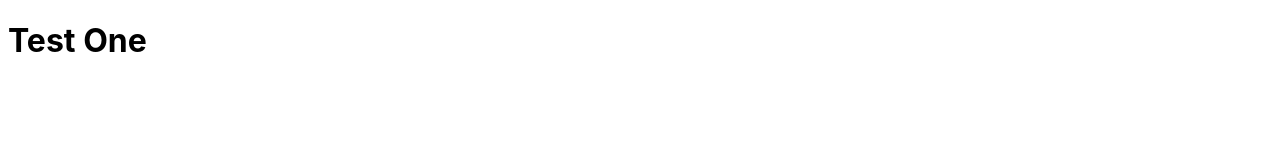
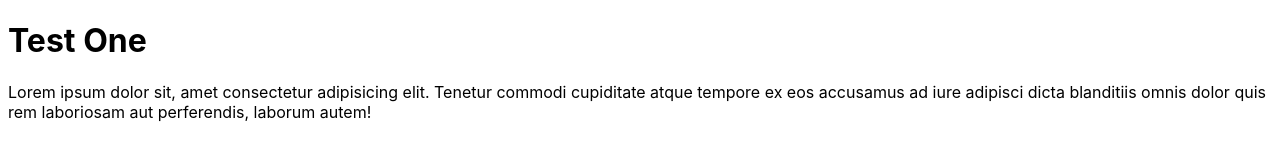
Before and after one commit to Brandolini/test-one, a plain HTML site: page index.html in a window 1280 px wide. Drawn offline with Linux system fonts and the light colour scheme.

Commit message:
Added lorem ipsum

```diff
--- a/index.html
+++ b/index.html
@@ -11,6 +11,7 @@
 <body>
     <header>
         <h1>Test One</h1>
+        <p>Lorem ipsum dolor sit, amet consectetur adipisicing elit. Tenetur commodi cupiditate atque tempore ex eos accusamus ad iure adipisci dicta blanditiis omnis dolor quis rem laboriosam aut perferendis, laborum autem!</p>
     </header>
 </body>
 </html>
```
